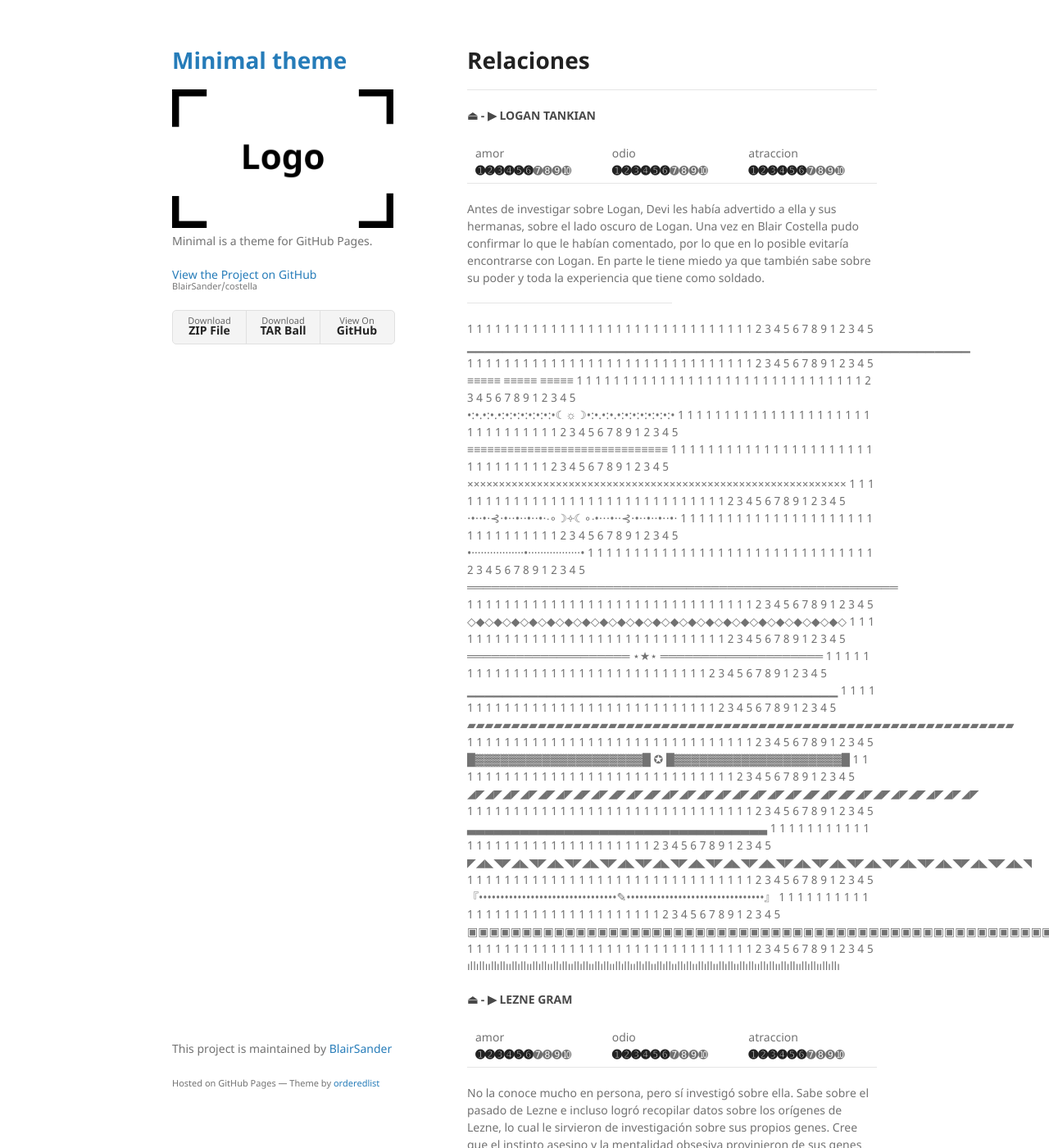
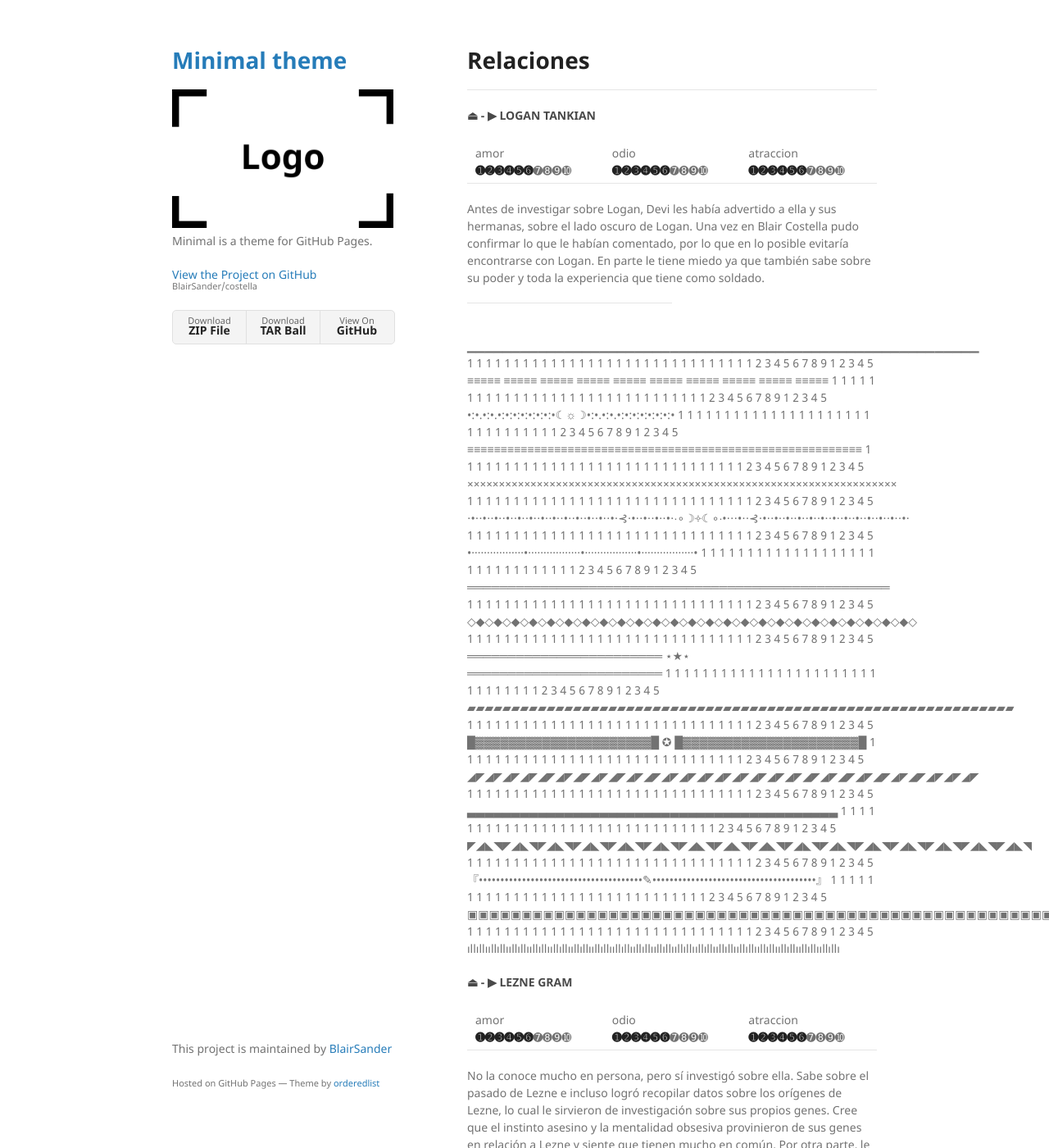
Before and after one commit to BlairSander/costella, a Jekyll site: the page built from relaciones.md, in a window 1280 px wide and 1400 px high. Shown: the whole window at 82% size. Built offline with Jekyll 4.4.1, drawn with Linux system fonts in a browser that asks for light colours; our own code applies the rules of GitHub Pages for plain Markdown files.

Commit message:
Update relaciones.md

```diff
--- a/relaciones.md
+++ b/relaciones.md
@@ -13,41 +13,37 @@ Antes de investigar sobre Logan, Devi les había advertido a ella y sus hermanas
 
  <hr width="50%">
 
-
+<br>▁▁▁▁▁▁▁▁▁▁▁▁▁▁▁▁▁▁▁▁▁▁▁▁▁▁▁▁▁▁▁▁▁▁▁▁▁▁▁▁▁▁▁▁▁▁▁▁▁▁▁▁▁▁▁▁▁▁
 1 1 1 1 1 1 1 1 1 1 1 1 1 1 1 1 1 1 1 1 1 1 1 1 1 1 1 1 1 1 1 2 3 4 5 6 7 8 9 1 2 3 4 5
-<br>▁▁▁▁▁▁▁▁▁▁▁▁▁▁▁▁▁▁▁▁▁▁▁▁▁▁▁▁▁▁▁▁▁▁▁▁▁▁▁▁▁▁▁▁▁▁▁▁▁▁▁▁▁▁▁▁▁
-1 1 1 1 1 1 1 1 1 1 1 1 1 1 1 1 1 1 1 1 1 1 1 1 1 1 1 1 1 1 1 2 3 4 5 6 7 8 9 1 2 3 4 5
-<br>≡≡≡≡≡ ≡≡≡≡≡ ≡≡≡≡≡
+<br>≡≡≡≡≡ ≡≡≡≡≡ ≡≡≡≡≡ ≡≡≡≡≡ ≡≡≡≡≡ ≡≡≡≡≡ ≡≡≡≡≡ ≡≡≡≡≡ ≡≡≡≡≡ ≡≡≡≡≡
 1 1 1 1 1 1 1 1 1 1 1 1 1 1 1 1 1 1 1 1 1 1 1 1 1 1 1 1 1 1 1 2 3 4 5 6 7 8 9 1 2 3 4 5
 <br>•:•.•:•.•:•:•:•:•:•:•:•☾☼☽•:•.•:•.•:•:•:•:•:•:•:•
 1 1 1 1 1 1 1 1 1 1 1 1 1 1 1 1 1 1 1 1 1 1 1 1 1 1 1 1 1 1 1 2 3 4 5 6 7 8 9 1 2 3 4 5
-<br>≡≡≡≡≡≡≡≡≡≡≡≡≡≡≡≡≡≡≡≡≡≡≡≡≡≡≡≡≡≡
+<br>≡≡≡≡≡≡≡≡≡≡≡≡≡≡≡≡≡≡≡≡≡≡≡≡≡≡≡≡≡≡≡≡≡≡≡≡≡≡≡≡≡≡≡≡≡≡≡≡≡≡≡≡≡≡≡≡≡≡≡
 1 1 1 1 1 1 1 1 1 1 1 1 1 1 1 1 1 1 1 1 1 1 1 1 1 1 1 1 1 1 1 2 3 4 5 6 7 8 9 1 2 3 4 5
-<br>××××××××××××××××××××××××××××××××××××××××××××××××××××××××××××
+<br>××××××××××××××××××××××××××××××××××××××××××××××××××××××××××××××××××××
 1 1 1 1 1 1 1 1 1 1 1 1 1 1 1 1 1 1 1 1 1 1 1 1 1 1 1 1 1 1 1 2 3 4 5 6 7 8 9 1 2 3 4 5
-<br>⋅•⋅⋅•⋅⊰⋅•⋅⋅•⋅⋅•⋅⋅•⋅∙∘☽༓☾∘∙•⋅⋅⋅•⋅⋅⊰⋅•⋅⋅•⋅⋅•⋅⋅•⋅
+<br>⋅•⋅⋅•⋅⋅•⋅⋅•⋅⋅•⋅⋅•⋅⋅•⋅⋅•⋅⋅•⋅⋅•⋅⋅•⋅⋅•⋅⋅•⋅⊰⋅•⋅⋅•⋅⋅•⋅⋅•⋅∙∘☽༓☾∘∙•⋅⋅⋅•⋅⋅⊰⋅•⋅⋅•⋅⋅•⋅⋅•⋅⋅•⋅⋅•⋅⋅•⋅⋅•⋅⋅•⋅⋅•⋅⋅•⋅⋅•⋅⋅•⋅
 1 1 1 1 1 1 1 1 1 1 1 1 1 1 1 1 1 1 1 1 1 1 1 1 1 1 1 1 1 1 1 2 3 4 5 6 7 8 9 1 2 3 4 5
-<br>•·················•·················•
+<br>•·················•·················•·················•·················•
 1 1 1 1 1 1 1 1 1 1 1 1 1 1 1 1 1 1 1 1 1 1 1 1 1 1 1 1 1 1 1 2 3 4 5 6 7 8 9 1 2 3 4 5
-<br>═════════════════════════════════════════════════════
+<br>════════════════════════════════════════════════════
 1 1 1 1 1 1 1 1 1 1 1 1 1 1 1 1 1 1 1 1 1 1 1 1 1 1 1 1 1 1 1 2 3 4 5 6 7 8 9 1 2 3 4 5
-<br>◇◆◇◆◇◆◇◆◇◆◇◆◇◆◇◆◇◆◇◆◇◆◇◆◇◆◇◆◇◆◇◆◇◆◇◆◇◆◇◆◇◆◇
+<br>◇◆◇◆◇◆◇◆◇◆◇◆◇◆◇◆◇◆◇◆◇◆◇◆◇◆◇◆◇◆◇◆◇◆◇◆◇◆◇◆◇◆◇◆◇◆◇◆◇◆◇
 1 1 1 1 1 1 1 1 1 1 1 1 1 1 1 1 1 1 1 1 1 1 1 1 1 1 1 1 1 1 1 2 3 4 5 6 7 8 9 1 2 3 4 5
-<br>════════════════════ ⋆★⋆ ════════════════════
-1 1 1 1 1 1 1 1 1 1 1 1 1 1 1 1 1 1 1 1 1 1 1 1 1 1 1 1 1 1 1 2 3 4 5 6 7 8 9 1 2 3 4 5
-<br>▁▁▁▁▁▁▁▁▁▁▁▁▁▁▁▁▁▁▁▁▁▁▁▁▁▁▁▁▁▁▁▁▁▁▁▁▁▁▁▁▁▁
+<br>════════════════════════ ⋆★⋆ ════════════════════════
 1 1 1 1 1 1 1 1 1 1 1 1 1 1 1 1 1 1 1 1 1 1 1 1 1 1 1 1 1 1 1 2 3 4 5 6 7 8 9 1 2 3 4 5
 <br>▰▰▰▰▰▰▰▰▰▰▰▰▰▰▰▰▰▰▰▰▰▰▰▰▰▰▰▰▰▰▰▰▰▰▰▰▰▰▰▰▰▰▰▰▰▰▰▰▰▰▰▰▰▰▰▰▰▰▰▰▰▰
 1 1 1 1 1 1 1 1 1 1 1 1 1 1 1 1 1 1 1 1 1 1 1 1 1 1 1 1 1 1 1 2 3 4 5 6 7 8 9 1 2 3 4 5
-<br>█▓▓▓▓▓▓▓▓▓▓▓▓▓▓▓▓▓▓▓▓█ ✪ █▓▓▓▓▓▓▓▓▓▓▓▓▓▓▓▓▓▓▓▓█
+<br>█▓▓▓▓▓▓▓▓▓▓▓▓▓▓▓▓▓▓▓▓▓█ ✪ █▓▓▓▓▓▓▓▓▓▓▓▓▓▓▓▓▓▓▓▓▓█
 1 1 1 1 1 1 1 1 1 1 1 1 1 1 1 1 1 1 1 1 1 1 1 1 1 1 1 1 1 1 1 2 3 4 5 6 7 8 9 1 2 3 4 5
 <br>◢◤◢◤◢◤◢◤◢◤◢◤◢◤◢◤◢◤◢◤◢◤◢◤◢◤◢◤◢◤◢◤◢◤◢◤◢◤◢◤◢◤◢◤◢◤◢◤◢◤◢◤◢◤◢◤◢◤
 1 1 1 1 1 1 1 1 1 1 1 1 1 1 1 1 1 1 1 1 1 1 1 1 1 1 1 1 1 1 1 2 3 4 5 6 7 8 9 1 2 3 4 5
-<br>▃▃▃▃▃▃▃▃▃▃▃▃▃▃▃▃▃▃▃▃▃▃▃▃▃▃▃▃▃▃▃▃▃▃
+<br>▃▃▃▃▃▃▃▃▃▃▃▃▃▃▃▃▃▃▃▃▃▃▃▃▃▃▃▃▃▃▃▃▃▃▃▃▃▃▃▃▃▃
 1 1 1 1 1 1 1 1 1 1 1 1 1 1 1 1 1 1 1 1 1 1 1 1 1 1 1 1 1 1 1 2 3 4 5 6 7 8 9 1 2 3 4 5
 <br>◤◢◣◥◤◢◣◥◤◢◣◥◤◢◣◥◤◢◣◥◤◢◣◥◤◢◣◥◤◢◣◥◤◢◣◥◤◢◣◥◤◢◣◥◤◢◣◥◤◢◣◥◤◢◣◥◤◢◣◥◤◢◣◥
 1 1 1 1 1 1 1 1 1 1 1 1 1 1 1 1 1 1 1 1 1 1 1 1 1 1 1 1 1 1 1 2 3 4 5 6 7 8 9 1 2 3 4 5
-<br>『••••••••••••••••••••••••••••••••✎••••••••••••••••••••••••••••••••』
+<br>『••••••••••••••••••••••••••••••••••••••✎••••••••••••••••••••••••••••••••••••••』
 1 1 1 1 1 1 1 1 1 1 1 1 1 1 1 1 1 1 1 1 1 1 1 1 1 1 1 1 1 1 1 2 3 4 5 6 7 8 9 1 2 3 4 5
 <br>▣▣▣▣▣▣▣▣▣▣▣▣▣▣▣▣▣▣▣▣▣▣▣▣▣▣▣▣▣▣▣▣▣▣▣▣▣▣▣▣▣▣▣▣▣▣▣▣▣▣▣▣▣▣▣▣▣▣▣▣▣▣
 1 1 1 1 1 1 1 1 1 1 1 1 1 1 1 1 1 1 1 1 1 1 1 1 1 1 1 1 1 1 1 2 3 4 5 6 7 8 9 1 2 3 4 5
```
